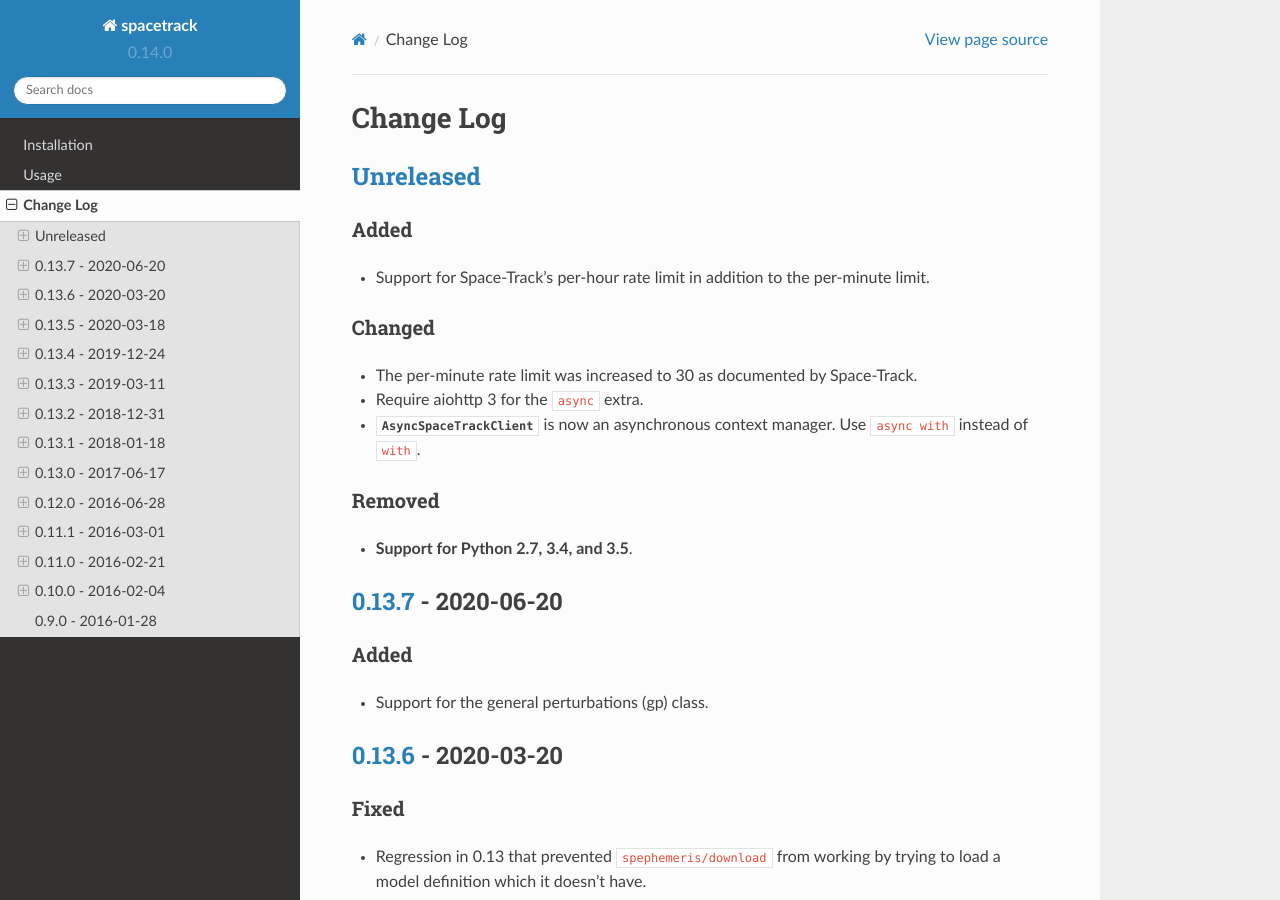
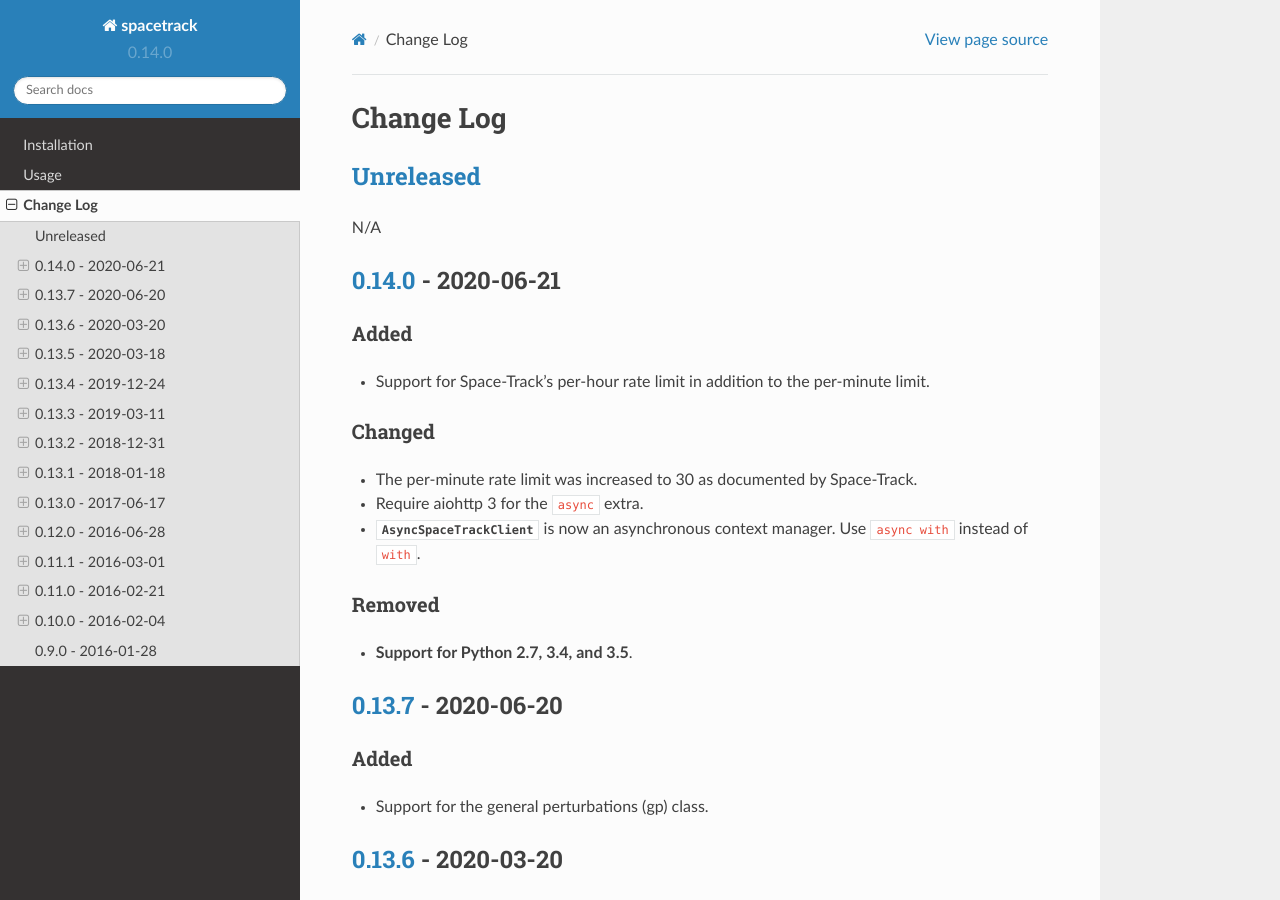
Before and after one commit to python-astrodynamics/spacetrack, a Sphinx documentation site: the page built from docs/changelog.rst, in a window 1280 px wide and 900 px high. Built offline with Sphinx 7.4.7 and the Read the Docs theme 2.0.0, drawn with Linux system fonts in a browser that asks for light colours; pages that are not in the unit, such as notebooks, are missing from menus.

Commit message:
Fix changelog title

```diff
--- a/docs/changelog.rst
+++ b/docs/changelog.rst
@@ -3,6 +3,11 @@ Change Log
 
 Unreleased_
 -----------
+
+N/A
+
+0.14.0_ - 2020-06-21
+--------------------
 
 Added
 ~~~~~
```
